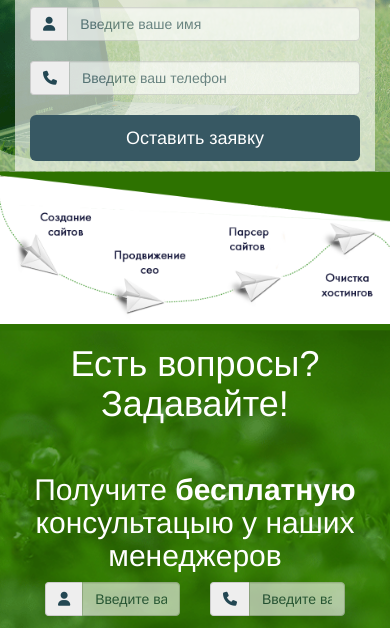
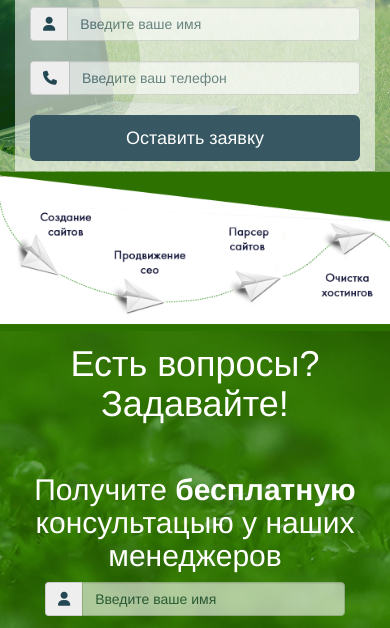
Before and after one commit to mishani26/landing_page, a website: page index.html in a window 390 px wide. Shown: the part 441-1069 px from the top of the page. Drawn offline with nearby package versions, Linux system fonts and the light colour scheme; files that its build step writes are made by us from their sources.

Commit message:
quastion form for xs, sm, md

```diff
--- a/index.html
+++ b/index.html
@@ -90,13 +90,13 @@
 			</div>
 			<div class="quastion_form col-md-8 pull-right">
 				<form>
-					<div class="form-group col-xs-6">
+					<div class="form-group  col-xs-12 col-sm-12 col-md-6">
 						<div class="input-group">
 							<span class="input-group-addon"><i class="fa fa-user" aria-hidden="true"></i></span>
 							<input type="text" class="form-control" placeholder="Введите ваше имя">
 						</div>
 					</div>
-					<div class="form-group col-xs-6">
+					<div class="form-group col-xs-12 col-sm-12 col-md-6">
 						<div class="input-group">
 							<span class="input-group-addon"><i class="fa form fa-phone" aria-hidden="true"></i></span>
 							<input type="text" class="form-control"  placeholder="Введите ваш телефон">
```
